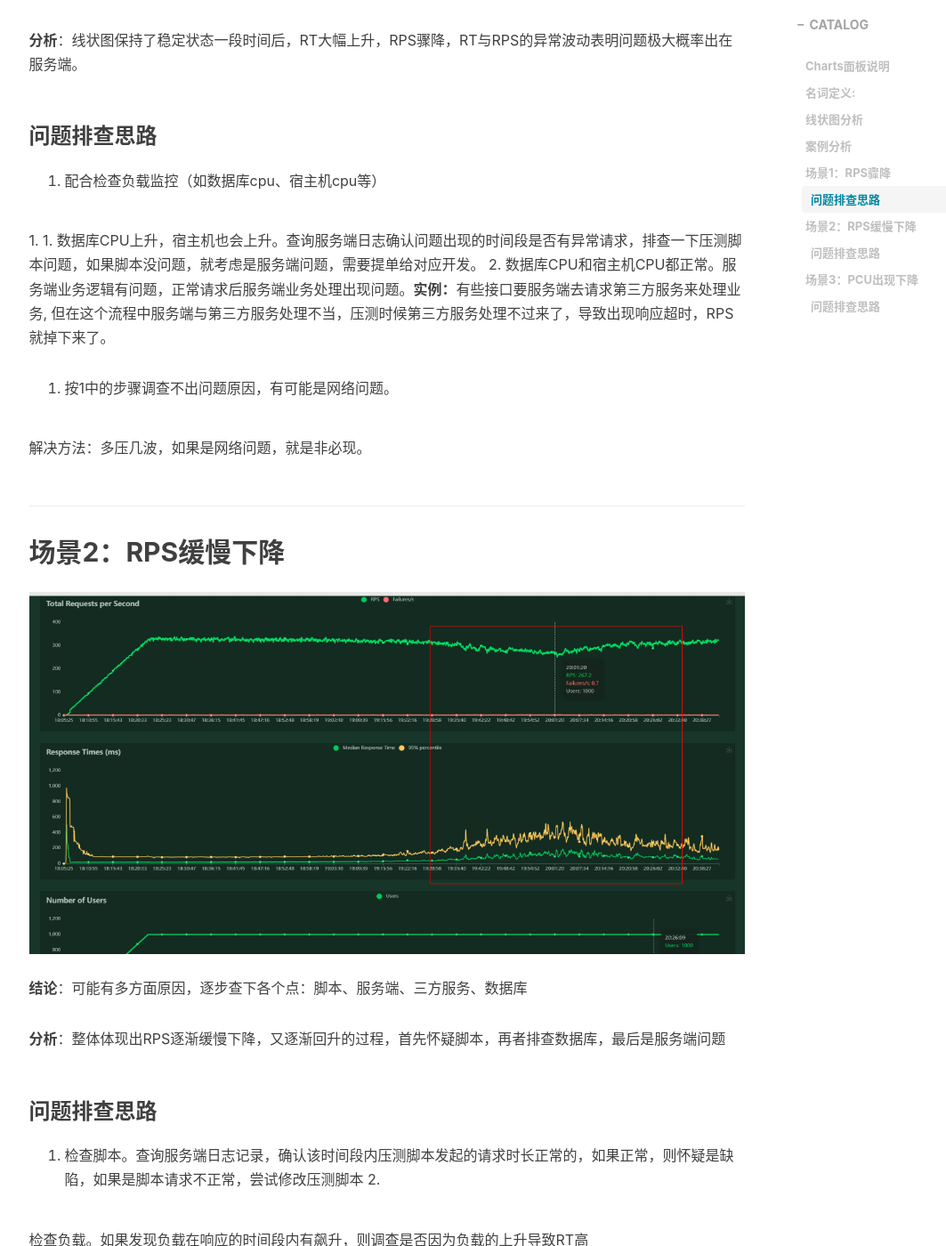
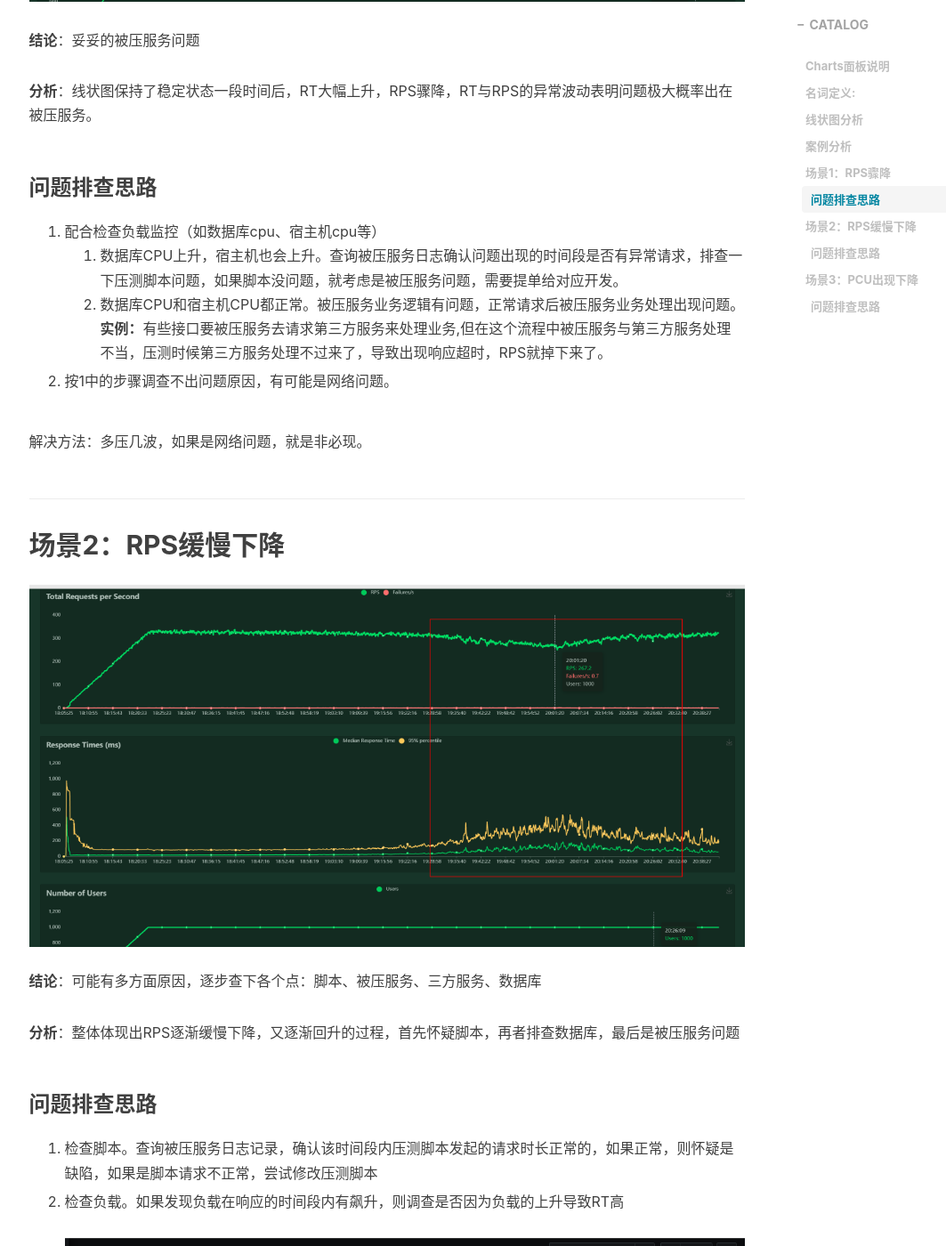
Before and after one commit to Erain-997/Erain-997.github.io, a Jekyll site: the page built from _posts/2022-05-20-locust中的线状图分析.md, in a window 1280 px wide and 1400 px high, scrolled down 2871 px. Shown: the whole window at 89% size, without its empty margins (135-1198 px from the left). Built offline with Jekyll 4.4.1, drawn with Linux system fonts in a browser that asks for light colours; nearby versions of some CDN libraries; comment, search, counter and statistics services are not loaded; some of the changed text lies outside the part shown.

Commit message:
今日更新

```diff
--- a/_posts/2022-05-20-locust中的线状图分析.md
+++ b/_posts/2022-05-20-locust中的线状图分析.md
@@ -24,6 +24,8 @@ tags:
 
 # 线状图分析
 
+以下分析以游戏的性能压测为例。
+
 1. 如果接口正常响应，在PCU1000时RPS应该在330左右。
 
    预期RPS来源: 压测脚本中每次请求之间有模拟用户思考时间，思考时间在2s~4s随机取值，每个用户平均每隔(3s+Rt)请求一次，如预期RT为平均100ms，则预期RPS=1000/(3+0.1)=332
@@ -45,18 +47,15 @@ tags:
 
 ![](/img/post/负载监控/locust-RPS骤降.png)
 
-**结论**：妥妥的服务端问题
+**结论**：妥妥的被压服务问题
 
-**分析**：线状图保持了稳定状态一段时间后，RT大幅上升，RPS骤降，RT与RPS的异常波动表明问题极大概率出在服务端。
+**分析**：线状图保持了稳定状态一段时间后，RT大幅上升，RPS骤降，RT与RPS的异常波动表明问题极大概率出在被压服务。
 
 ### 问题排查思路
 
 1. 配合检查负载监控（如数据库cpu、宿主机cpu等）
-
-1.
-    1. 数据库CPU上升，宿主机也会上升。查询服务端日志确认问题出现的时间段是否有异常请求，排查一下压测脚本问题，如果脚本没问题，就考虑是服务端问题，需要提单给对应开发。
-    2. 数据库CPU和宿主机CPU都正常。服务端业务逻辑有问题，正常请求后服务端业务处理出现问题。**实例：**有些接口要服务端去请求第三方服务来处理业务,
-       但在这个流程中服务端与第三方服务处理不当，压测时候第三方服务处理不过来了，导致出现响应超时，RPS就掉下来了。
+    1. 数据库CPU上升，宿主机也会上升。查询被压服务日志确认问题出现的时间段是否有异常请求，排查一下压测脚本问题，如果脚本没问题，就考虑是被压服务问题，需要提单给对应开发。
+    2. 数据库CPU和宿主机CPU都正常。被压服务业务逻辑有问题，正常请求后被压服务业务处理出现问题。**实例：**有些接口要被压服务去请求第三方服务来处理业务,但在这个流程中被压服务与第三方服务处理不当，压测时候第三方服务处理不过来了，导致出现响应超时，RPS就掉下来了。
 
 1. 按1中的步骤调查不出问题原因，有可能是网络问题。
 
@@ -65,16 +64,15 @@ tags:
 ## 场景2：RPS缓慢下降
 
 ![](/img/post/负载监控/locust-RPS缓慢下降.png)
-**结论**：可能有多方面原因，逐步查下各个点：脚本、服务端、三方服务、数据库
+**结论**：可能有多方面原因，逐步查下各个点：脚本、被压服务、三方服务、数据库
 
-**分析**：整体体现出RPS逐渐缓慢下降，又逐渐回升的过程，首先怀疑脚本，再者排查数据库，最后是服务端问题
+**分析**：整体体现出RPS逐渐缓慢下降，又逐渐回升的过程，首先怀疑脚本，再者排查数据库，最后是被压服务问题
 
 ### 问题排查思路
 
-1. 检查脚本。查询服务端日志记录，确认该时间段内压测脚本发起的请求时长正常的，如果正常，则怀疑是缺陷，如果是脚本请求不正常，尝试修改压测脚本
-2.
+1. 检查脚本。查询被压服务日志记录，确认该时间段内压测脚本发起的请求时长正常的，如果正常，则怀疑是缺陷，如果是脚本请求不正常，尝试修改压测脚本
 
-检查负载。如果发现负载在响应的时间段内有飙升，则调查是否因为负载的上升导致RT高
+1. 检查负载。如果发现负载在响应的时间段内有飙升，则调查是否因为负载的上升导致RT高
 ![](/img/post/负载监控/阿里云Grafana-mongo负载监控.png)
 ![](/img/post/负载监控/阿里云Grafana-ECS宿主机监控.png)
 
@@ -91,4 +89,6 @@ tags:
 ### 问题排查思路
 
 1. 查看压力机控制台打印，看脚本线程有无panic
-2. 脚本没问题的话就是压力机的问题了，需要找运维解决
+2. 压力机负载监控，看是否oom，是否cpu满了等
+   1. 压力机oom可能是压力机调度、负载均衡问题
+   2. 也可能是脚本内存泄露导致
```
Also changed, not shown: links.md (+4 -0 lines).
